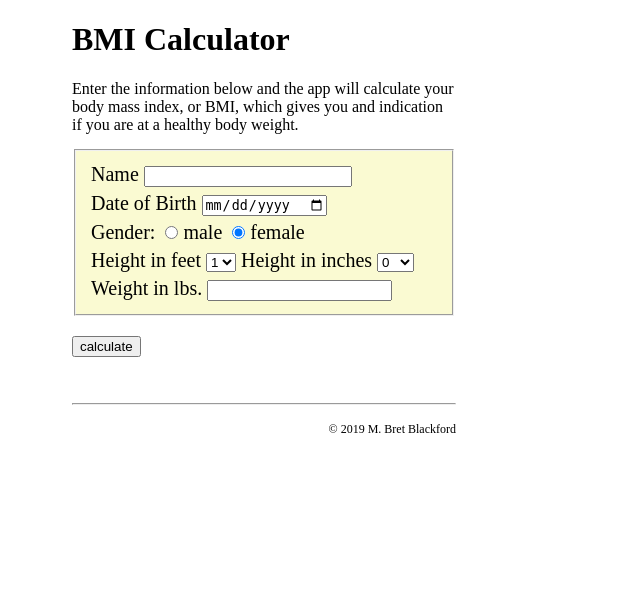
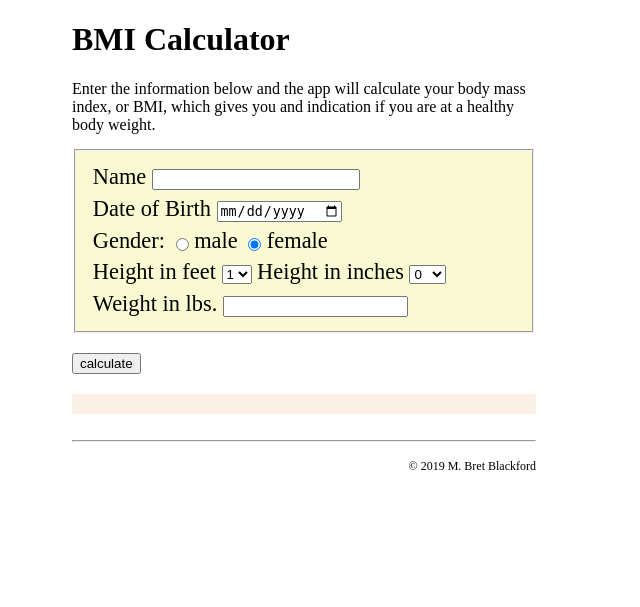
Before and after one commit to bret-blackford/p2, a PHP site: page / in a window 1280 px wide. Shown: the top 607 px of the page, without its empty margins (0-640 px from the left). Run offline with PHP 8.4, Linux system fonts and the light colour scheme.

Commit message:
modified font size

```diff
--- a/css/main.css
+++ b/css/main.css
@@ -1,10 +1,10 @@
 html {
-    width: 25em;
+    width: 30em;
     margin-left: 5%;
 }
 
 fieldset {
-    font-size: 1.25em;
+    font-size: 1.4em;
     margin-bottom: 20px;
     background-color: lightgoldenrodyellow;
     margin-top: 15px;
@@ -13,7 +13,7 @@ fieldset {
 input[type='radio'] {
     margin-right: 0;
     vertical-align: middle;
-    margin-top: -3px;
+    margin-top: 3px;
 }
 
 #line {
@@ -35,6 +35,7 @@ input[name=name]{
     font-size: 1.25em;
     margin-top: 1em;
     background-color: linen;
+    padding: .5em;
 }
 
 footer {
--- a/index.php
+++ b/index.php
@@ -115,7 +115,7 @@ require 'includes/logic.php';
             <input type="submit" value='calculate' class='btn'>
         </form>
 
-        <div id='results'>
+        <div id="results">
             <?= $response ?? ''; ?>
         </div>
         <br>
```
